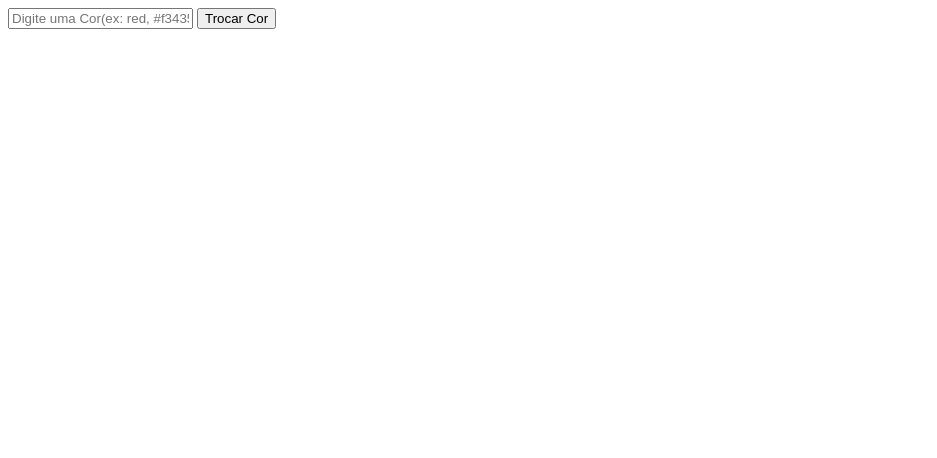
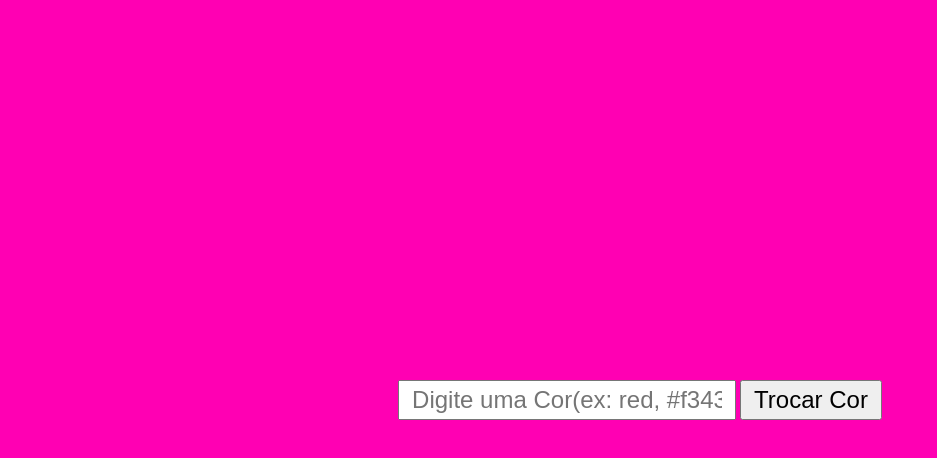
Before and after one commit to felixCDG/Cores, a plain HTML site: page INDEX.HTML in a window 1280 px wide. Shown: the whole page, without its empty margins (0-937 px from the left). Drawn offline with Linux system fonts and the light colour scheme.

Commit message:
css pronto

```diff
--- a/INDEX.HTML
+++ b/INDEX.HTML
@@ -3,12 +3,13 @@
 <head>
     <meta charset="UTF-8">
     <meta name="viewport" content="width=device-width, initial-scale=1.0">
+    <link rel="stylesheet" href="styles.css">
     <title>Document</title>
 </head>
 <body>
     <div class="container">
         <input type="text" id="cor" placeholder="Digite uma Cor(ex: red, #f3435)">
-        <button id="trocar cor">Trocar Cor</button>
+        <button id="trocar-cor">Trocar Cor</button>
     </div>
 </body>
 </html>
--- /dev/null
+++ b/styles.css
@@ -0,0 +1,31 @@
+:root{
+    --cor-body: rgb(255, 0, 179);
+}
+
+
+*{
+    padding: 0;
+    margin: 0;
+    box-sizing: border-box;
+}
+
+body{
+    height: 100vh;
+    display: flex;
+    justify-content: center;
+    align-items: center;
+    background-color: var(--cor-body);
+
+}
+
+#cor{
+    padding: 4px 12px;
+    font-size: 24px;
+    outline: none;
+}
+
+#trocar-cor{
+    padding: 4px 12px;
+    font-size: 24px;
+    cursor: pointer;
+}
```
